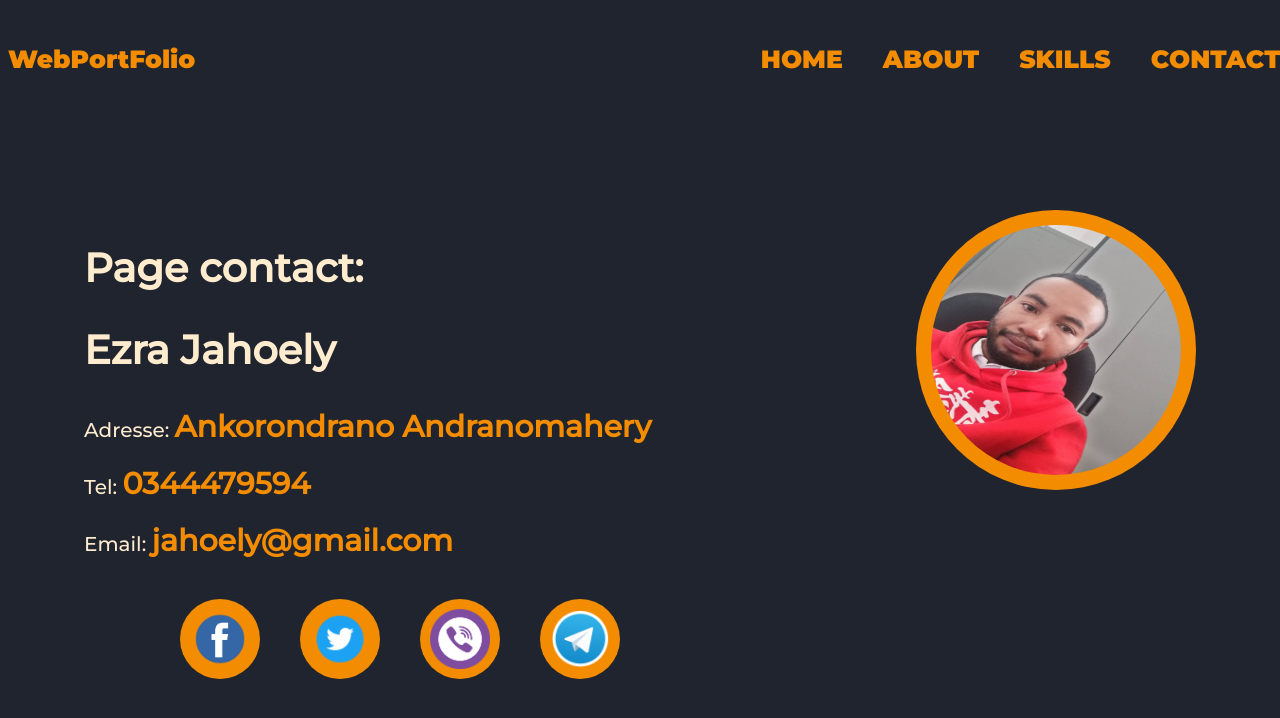
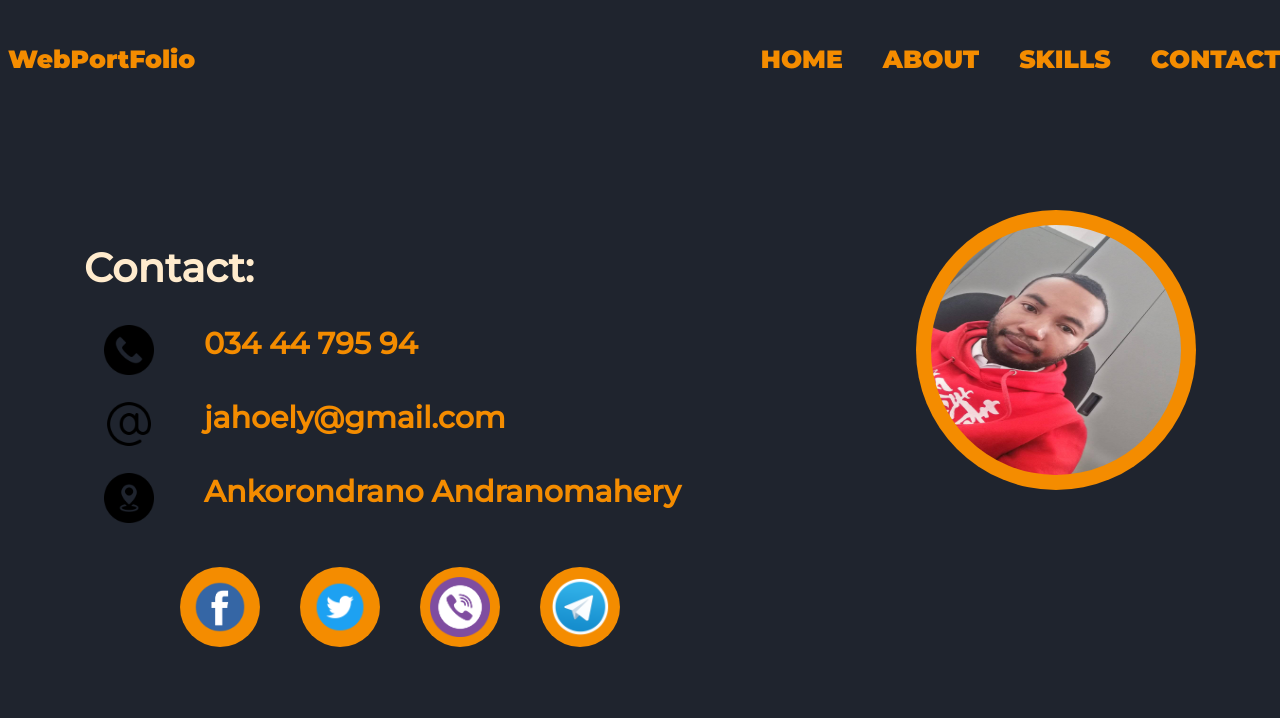
Before and after one commit to rjezra/my_project, a plain HTML site: page asset/pages/contact.html in a window 1280 px wide. Drawn offline with Linux system fonts and the light colour scheme.

Commit message:
mise en page contact

```diff
--- a/asset/css/style.css
+++ b/asset/css/style.css
@@ -99,7 +99,7 @@ header ul{
     color: blanchedalmond;
     font-size: 20px;
 }
-.text strong{
+strong{
     color: #f48c00;
     font-size: 30px;
 }
@@ -142,7 +142,7 @@ header ul{
     width: 250px;
     height: 50px;
     background-color:#f48c00;
-    border-radius: 5%;
+    border-radius: 10% / 50%;
     display: flex;
     justify-content: center;
     align-items: center;
@@ -220,3 +220,14 @@ header ul{
     font-size:  1em;
     font-weight: normal;
 }
+.contact{
+    display: flex;
+    margin: 20px;
+}
+.contact-flex-2{
+    margin-left: 50px;
+}
+.contact-flex img{
+    width: 50px;
+    height: 50px;
+}
--- a/asset/pages/contact.html
+++ b/asset/pages/contact.html
@@ -23,11 +23,31 @@
         <section id="home">
             <div class="corp">
                 <div class="col1">
-                    <h2>Page contact:</h2>
-                    <h2>Ezra Jahoely</h2>
-                    <p class="text">Adresse:  <strong>Ankorondrano Andranomahery</strong></p>
-                    <p class="text">Tel:      <strong>0344479594</strong></p>
-                    <p class="text">Email:    <strong>jahoely@gmail.com</strong></p>
+                    <h2>Contact:</h2>
+                    <div class="contact">
+                        <div class="contact-flex">
+                            <img src="../img/telephone.png" alt="">
+                        </div>
+                        <div class="contact-flex-2">
+                            <strong>034 44 795 94</strong>
+                        </div>
+                    </div>
+                    <div class="contact">
+                        <div class="contact-flex">
+                            <img src="../img/mail.png" alt="">
+                        </div>
+                        <div class="contact-flex-2">
+                            <strong>jahoely@gmail.com</strong>
+                        </div>
+                    </div>
+                    <div class="contact">
+                        <div class="contact-flex">
+                            <img src="../img/adresse.png" alt="">
+                        </div>
+                        <div class="contact-flex-2">
+                            <strong>Ankorondrano Andranomahery</strong>
+                        </div>
+                    </div>
                     <div class="con">
                         <div class="icon"><img src="../img/fb.png" alt=""></div>
                         <div class="icon"><img src="../img/inst.png" alt=""></div>
```
Also changed, not shown: asset/pages/experiance.html (+1 -0 lines), asset/pages/formation.html (+2 -1 lines), asset/img/adresse.png (added), asset/img/mail.png (added), asset/img/telephone.png (added).
